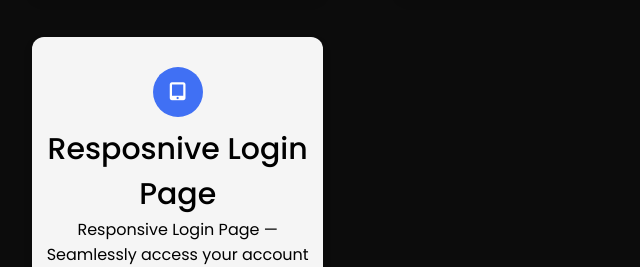
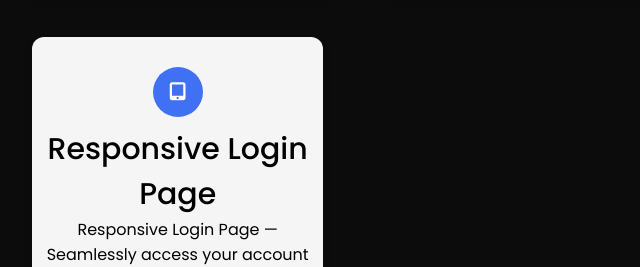
Before and after one commit to piyansu/Responsive-Porfolio-Website, a plain HTML site: page index.html in a window 1280 px wide. Shown: the part 5168-5435 px from the top of the page, 96-736 px from the left. Drawn offline with Linux system fonts and the light colour scheme.

Commit message:
Initial commit

```diff
--- a/index.html
+++ b/index.html
@@ -319,7 +319,7 @@
           <div class="icon">
             <i class="fas fa-tablet-alt"></i>
           </div>
-          <div class="topic">Resposnive Login Page</div>
+          <div class="topic">Responsive Login Page</div>
           <p>
             Responsive Login Page — Seamlessly access your account from any device. Built with HTML, CSS, and JS for a smooth authentication experience.
           </p>
```
